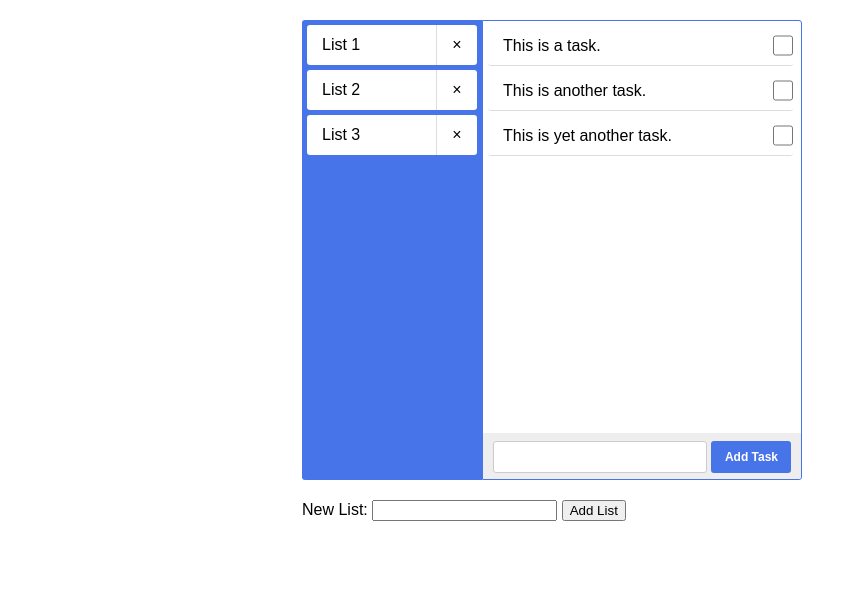
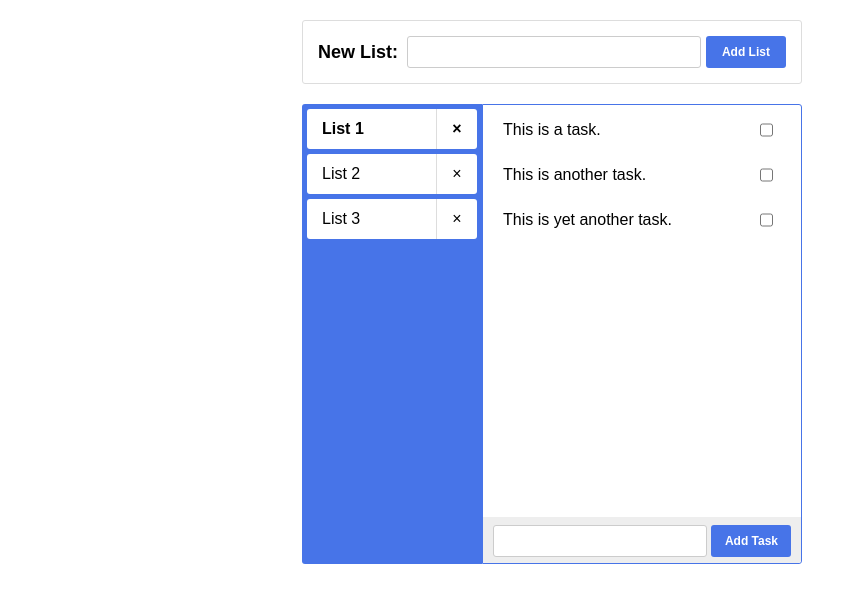
Before and after one commit to uschackers/web-hackschool-f2014, a plain HTML site: page index.html in a window 1280 px wide. Shown: the full height of the page, 88-933 px from the left. Drawn offline with Linux system fonts and the light colour scheme.

Commit message:
UI improvements.

```diff
--- a/index.html
+++ b/index.html
@@ -8,9 +8,19 @@
   <body>
     <img src="img/logo.png" alt="ToDo" class="logo">
     <div class="container">
+      <section class="modify">
+        <div class="addlist">
+          <label>New List:</label>
+          <input type="text">
+          <button>Add List</button>
+        </div>
+      </section>
+    </div>
+
+    <div class="container">
       <section class="todo">
         <section class="lists">
-          <div class="item list">
+          <div class="item list selected">
             <div class="name">List 1</div>
             <div class="close">&times;</div>
           </div>
@@ -43,14 +53,6 @@
         </section>
       </section>
     </div>
-    <div class="container">
-      <section class="modify">
-        <div class="addlist">
-          <label>New List:</label>
-          <input type="text">
-          <button>Add List</button>
-        </div>
-      </section>
-    </div>
+
   </body>
 </html>
--- a/style.css
+++ b/style.css
@@ -27,6 +27,57 @@ body {
   vertical-align: middle;
 }
 
+button {
+  border: none;
+  border-radius: 3px;
+  font-size: 12px;
+  font-weight: bold;
+  background: #4774E8; color: white;
+}
+
+button:hover {
+  background: #416AD4;
+  cursor: pointer;
+}
+
+input[type="text"] {
+  padding: 0 6px;
+  border: 1px solid #CCC;
+  border-radius: 3px;
+  font-size: 16px;
+}
+
+/* Modify */
+/* ----------------------------------------------------- */
+.modify {
+  width: 100%;
+  margin-top: 20px; padding: 5px;
+  border: 1px solid #DDD;
+  border-radius: 3px;
+  box-sizing: border-box;
+}
+
+.addlist {
+  padding: 10px;
+}
+
+.addlist>label {
+  margin-right: 5px;
+  font-size: 18px;
+  font-weight: bold;
+  vertical-align: middle;
+}
+
+.addlist>input {
+  width: 280px; height: 30px;
+  vertical-align: middle;
+}
+
+.addlist>button {
+  width: 80px; height: 32px;
+}
+
+
 /* ToDo */
 /* ----------------------------------------------------- */
 .todo {
@@ -48,6 +99,14 @@ body {
   background: white;
 }
 
+.list:hover {
+  cursor: pointer;
+}
+
+.list.selected {
+  font-weight: bold;
+}
+
 .list>.name {
   float: left;
 }
@@ -61,6 +120,11 @@ body {
   text-align: center;
 }
 
+.list>.close:hover {
+  color: #E11931;
+  cursor: pointer;
+}
+
 /* Tasks */
 .tasks {
   width: 320px; height: 100%;
@@ -69,12 +133,16 @@ body {
   border-radius: 0 3px 3px 0;
   box-sizing: border-box;
   background: #FFF;
+  overflow: scroll;
 }
 
 .task {
-  width: 305px; height: 40px;
-  border-bottom: 1px solid #DDD;
+  width: 295px; height: 40px;
   box-sizing: border-box;
+}
+
+.task:hover {
+  background: #FAFAFA;
 }
 
 .task .name {
@@ -82,8 +150,8 @@ body {
 }
 
 .task .complete {
-  height: 100%; width: 20px;
-  margin: 0;
+  height: 100%;
+  margin: 0 10px 0 0;
   float: right;
 }
 
@@ -99,24 +167,9 @@ body {
 
 .addtask>input {
   width: 200px; height: 30px;
-  padding: 0 6px;
-  display: inline-block;
-  border: 1px solid #CCC;
-  border-radius: 3px;
-  font-size: 16px;
   vertical-align: middle;
 }
 
 .addtask>button {
   width: 80px; height: 32px;
-  display: inline-block;
-  border: none;
-  border-radius: 3px;
-  font-size: 12px;
-  font-weight: bold;
-  background: #4774E8; color: white;
 }
-
-
-
-/* Modify */
```
